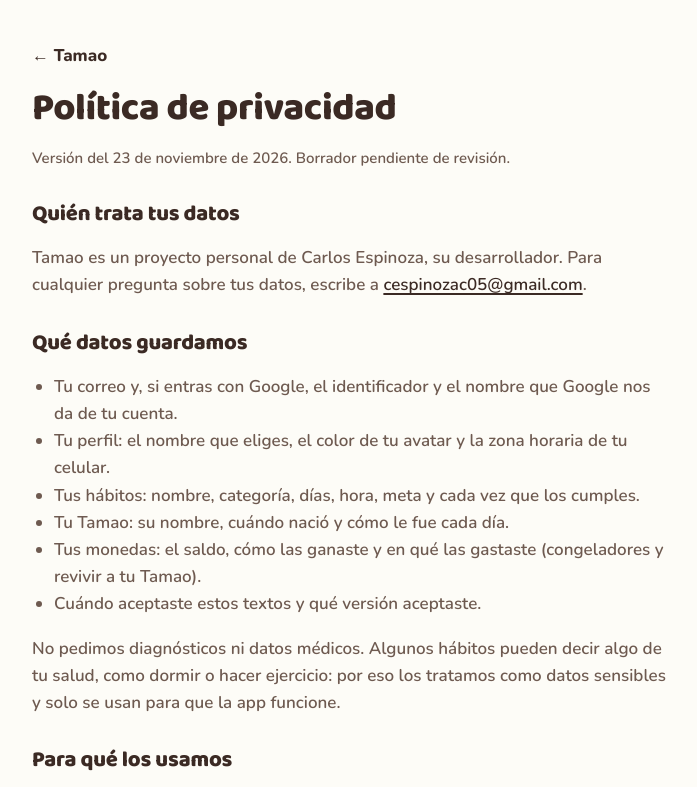
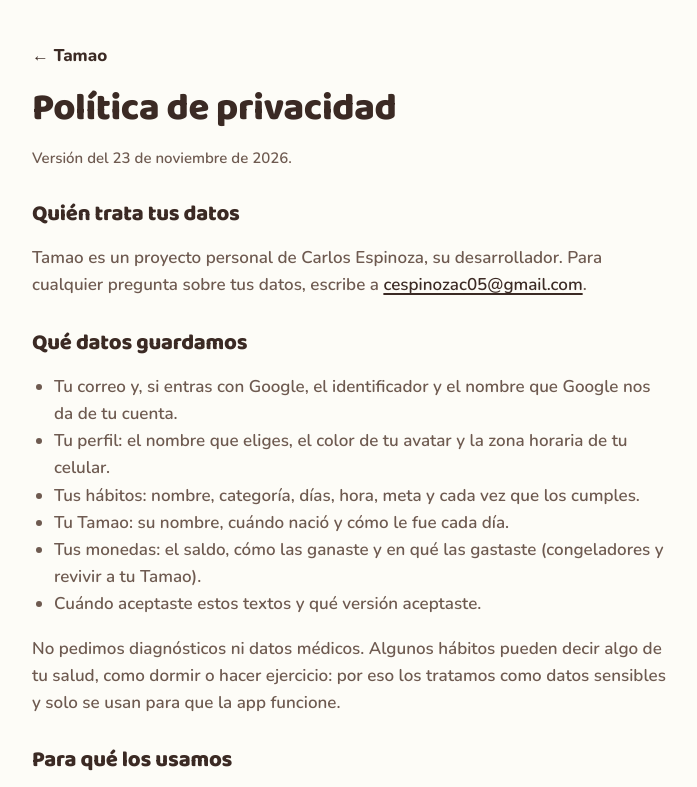
Before and after one commit to Carl0u/tamao-web, a plain HTML site: page privacidad/index.html in a window 1280 px wide. Shown: the top 787 px of the page, without its empty margins (288-985 px from the left). Drawn offline with Linux system fonts and the light colour scheme.

Commit message:
Los textos legales dejan de ser borrador

```diff
--- a/privacidad/index.html
+++ b/privacidad/index.html
@@ -12,7 +12,7 @@
 <main>
 <a class="back" href="../">← Tamao</a>
 <h1>Política de privacidad</h1>
-<p class="version">Versión del 23 de noviembre de 2026. Borrador pendiente de revisión.</p>
+<p class="version">Versión del 23 de noviembre de 2026.</p>
 <h2>Quién trata tus datos</h2>
 <p>Tamao es un proyecto personal de Carlos Espinoza, su desarrollador. Para cualquier pregunta sobre tus datos, escribe a <a href="mailto:cespinozac05@gmail.com">cespinozac05@gmail.com</a>.</p>
 <h2>Qué datos guardamos</h2>
```
Also changed, not shown: terminos/index.html (+1 -1 lines).
